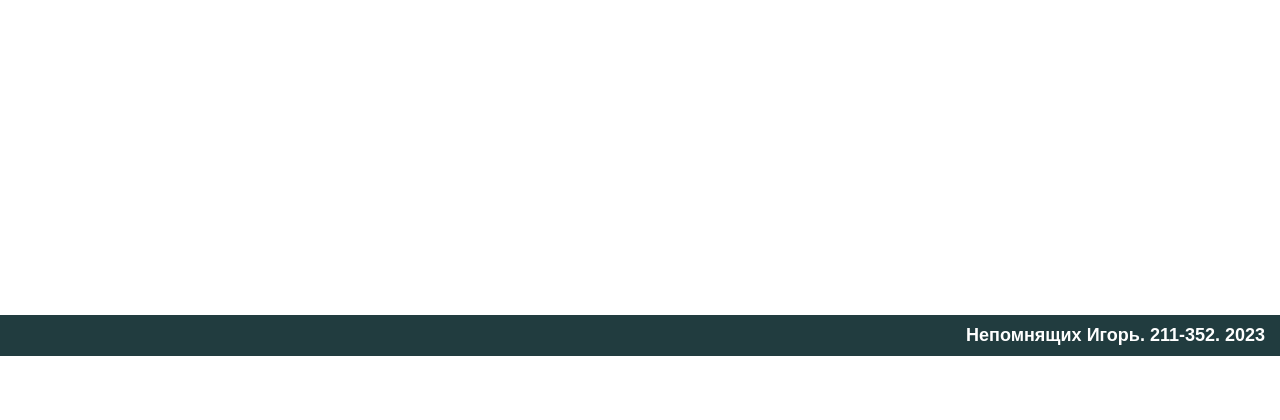
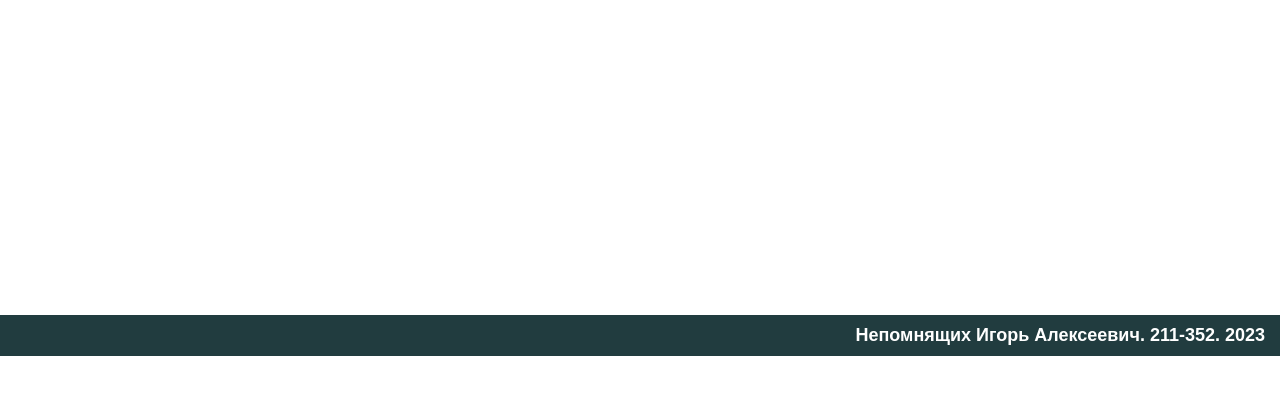
Before and after one commit to 666Parzival666/webdev-exam-2023-2-13666, a Flask app: page / in a window 1280 px wide. Shown: the part 444-864 px from the top of the page. Run offline with Flask 3, Linux system fonts and the light colour scheme; some libraries are stand-ins or nearby versions.

Commit message:
ThirdName

```diff
--- a/templates/base.html
+++ b/templates/base.html
@@ -63,7 +63,7 @@
 
     <!-- Футер -->
     <div class="footer">
-        <span class="user-name">Непомнящих Игорь. 211-352. 2023</span>
+        <span class="user-name">Непомнящих Игорь Алексеевич. 211-352. 2023</span>
     </div>
 
 </body>
```
